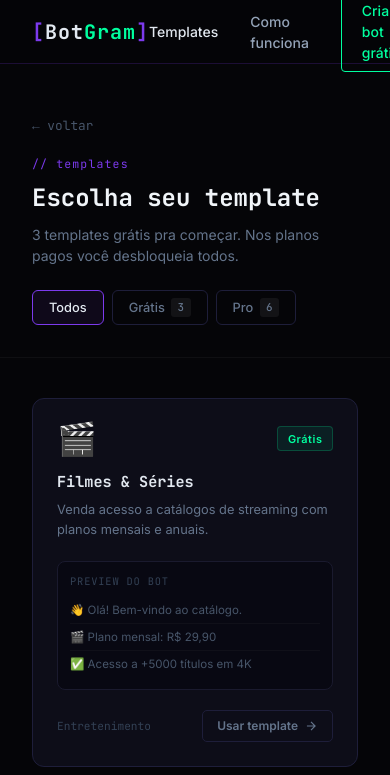
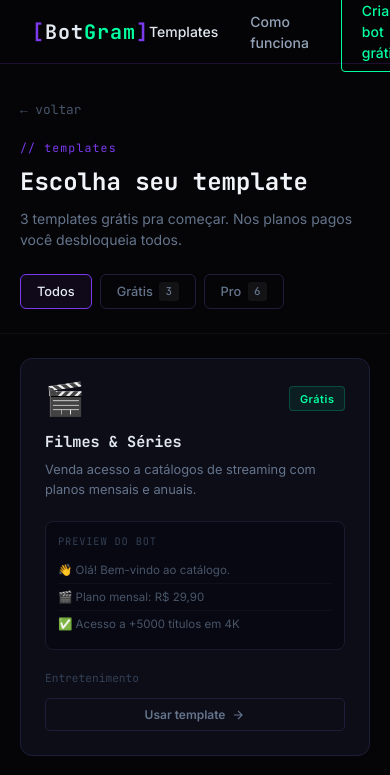
Before and after one commit to Pedroaruana/BotGram, an Angular app: page /templates in a window 390 px wide. Shown: the top 775 px of the page. Built offline with nearby package versions, Linux system fonts and the light colour scheme.

Commit message:
responsividade mobile nos cards e na listagem

```diff
--- a/src/app/pages/templates/templates.scss
+++ b/src/app/pages/templates/templates.scss
@@ -99,3 +99,21 @@
   grid-template-columns: repeat(auto-fill, minmax(280px, 1fr));
   gap: 1.25rem;
 }
+
+@media (max-width: 768px) {
+  .page-header {
+    padding: 2rem 1.25rem 1.5rem;
+  }
+
+  .grid-wrapper {
+    padding: 1.5rem 1.25rem 3rem;
+  }
+
+  .templates-grid {
+    grid-template-columns: 1fr;
+  }
+
+  .filters {
+    flex-wrap: wrap;
+  }
+}
--- a/src/app/shared/template-card/template-card.scss
+++ b/src/app/shared/template-card/template-card.scss
@@ -125,3 +125,22 @@
   cursor: pointer;
   transition: border-color 0.2s, color 0.2s;
 }
+
+@media (max-width: 768px) {
+  .card {
+    &:hover {
+      transform: none;
+    }
+  }
+
+  .card-footer {
+    flex-direction: column;
+    align-items: flex-start;
+    gap: 0.75rem;
+  }
+
+  .card-btn {
+    width: 100%;
+    justify-content: center;
+  }
+}
```
